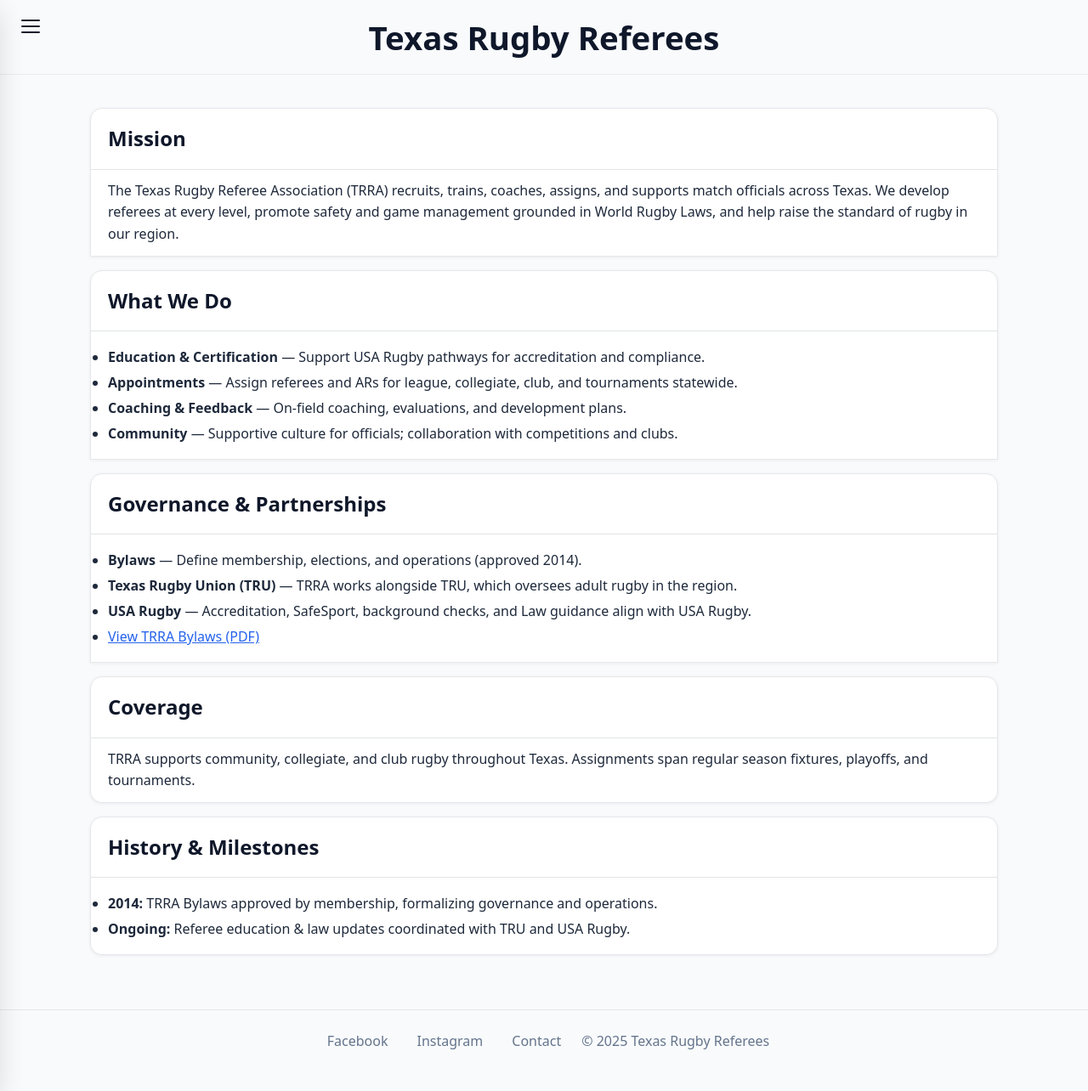
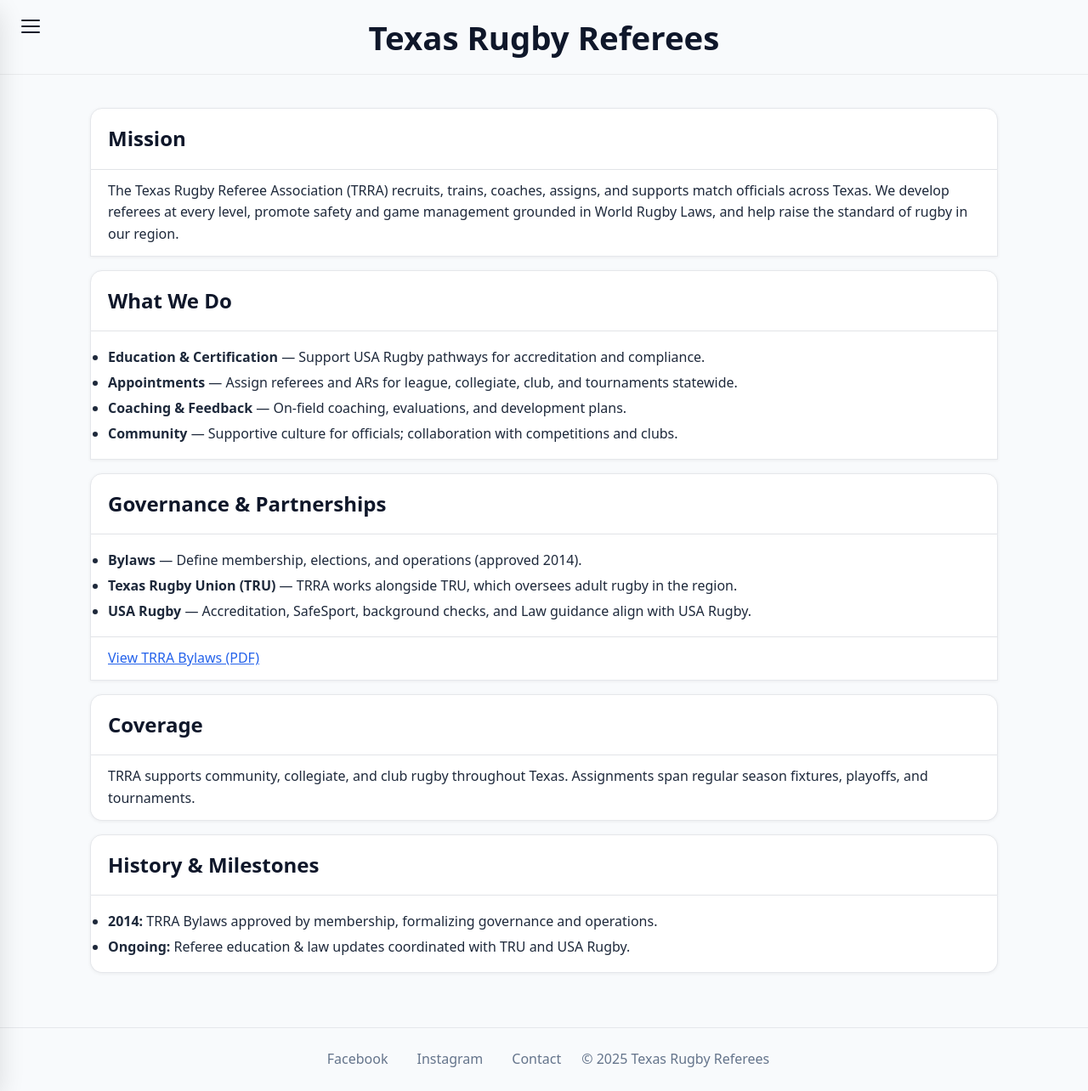
Before and after one commit to JustinXHale/TexasRugbyReferees, a Jekyll site: the page built from about/about.md, in a window 1280 px wide and 1284 px high. Shown: the whole window at 85% size. Built offline with Jekyll 4.4.1, drawn with Linux system fonts in a browser that asks for light colours.

```diff
--- a/about/about.md
+++ b/about/about.md
@@ -19,7 +19,8 @@ management grounded in World Rugby Laws, and help raise the standard of rugby in
 - **Bylaws** — Define membership, elections, and operations (approved 2014).
 - **Texas Rugby Union (TRU)** — TRRA works alongside TRU, which oversees adult rugby in the region.
 - **USA Rugby** — Accreditation, SafeSport, background checks, and Law guidance align with USA Rugby.
-- [View TRRA Bylaws (PDF)](https://texasrugbyunion.com/wp-content/uploads/2014/06/TRRABylaws-WorkingDraft1.pdf){:target="_blank" rel="noopener"}
+
+[View TRRA Bylaws (PDF)](https://texasrugbyunion.com/wp-content/uploads/2014/06/TRRABylaws-WorkingDraft1.pdf){:target="_blank" rel="noopener"}
 
 ## Coverage
 TRRA supports community, collegiate, and club rugby throughout Texas. Assignments span regular
```
